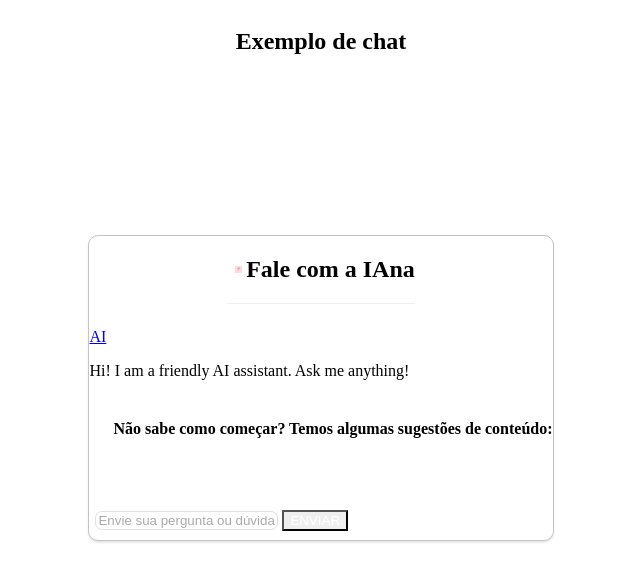
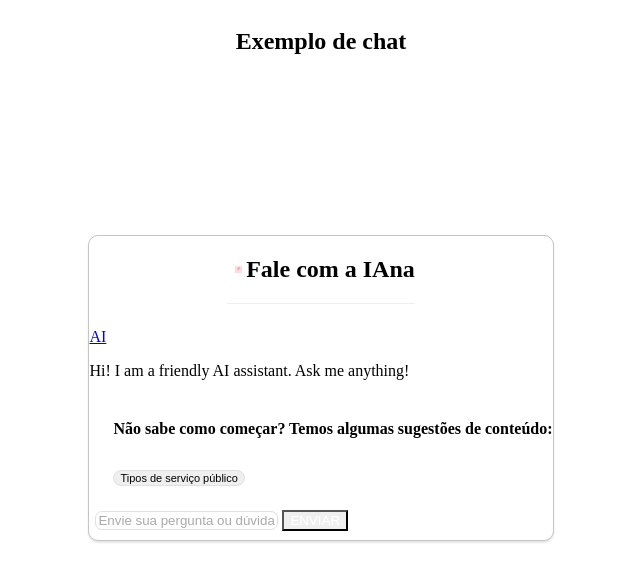
Before and after one commit to mapadoacolhimento/boas-vindas-chatbot, a Next.js app in the folder packages/ui/: page / in a window 1280 px wide. Shown: the top 582 px of the page, without its empty margins (319-959 px from the left). Built offline with nearby package versions, Linux system fonts and the light colour scheme.

Commit message:
Adicionei um Flex row para botões, adicionei o componente Button e a estilização dos botões

```diff
--- a/packages/ui/components/ChatSuggestions.tsx
+++ b/packages/ui/components/ChatSuggestions.tsx
@@ -1,14 +1,31 @@
-import { Box, Text } from "@chakra-ui/react"
+import { Box, Text, Flex, Button } from "@chakra-ui/react"
 
 const ChatSuggestions = ({}: any) => (
   <Box
     pl="1.5rem"
-    pb="3rem"
+    pb="1rem"
     fontSize="1rem"
     fontWeight="600"
     color="brand.default"
   >
     <Text>Não sabe como começar? Temos algumas sugestões de conteúdo:</Text>
+    <Flex
+      direction="row"
+      pt="1rem"
+    >
+      <Button
+        p="0.312 0.437 0.37 0.437"
+        border="1px solid #E0E0E0"
+        borderRadius="0.5rem"
+        color="brand.darkGray"
+        bg="#FFFFF"
+        fontSize="0.687rem"
+        _hover={{
+          bg:"#EFEFEF"
+        }}
+      >
+        Tipos de serviço público</Button>
+    </Flex>
   </Box>
 )
 
```
